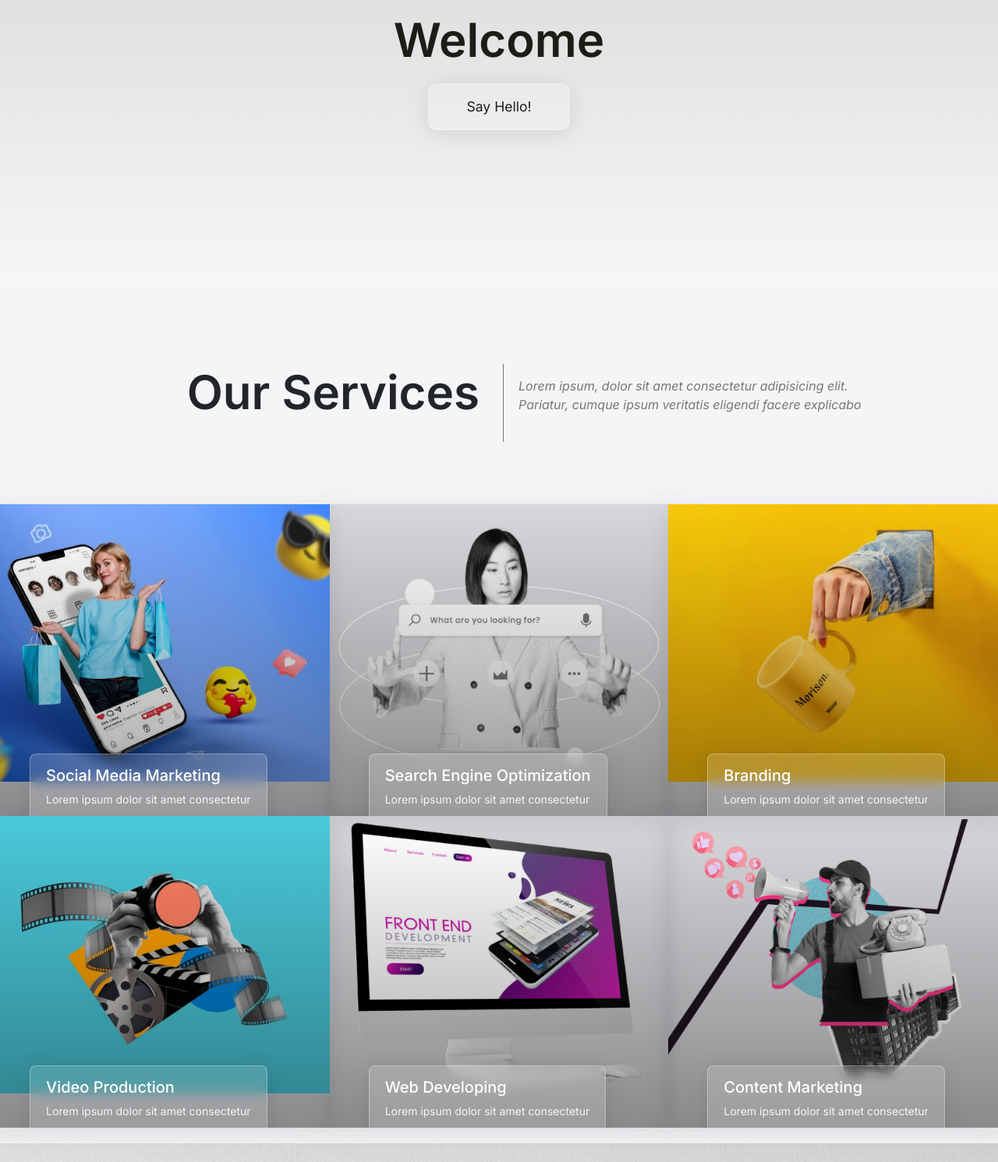
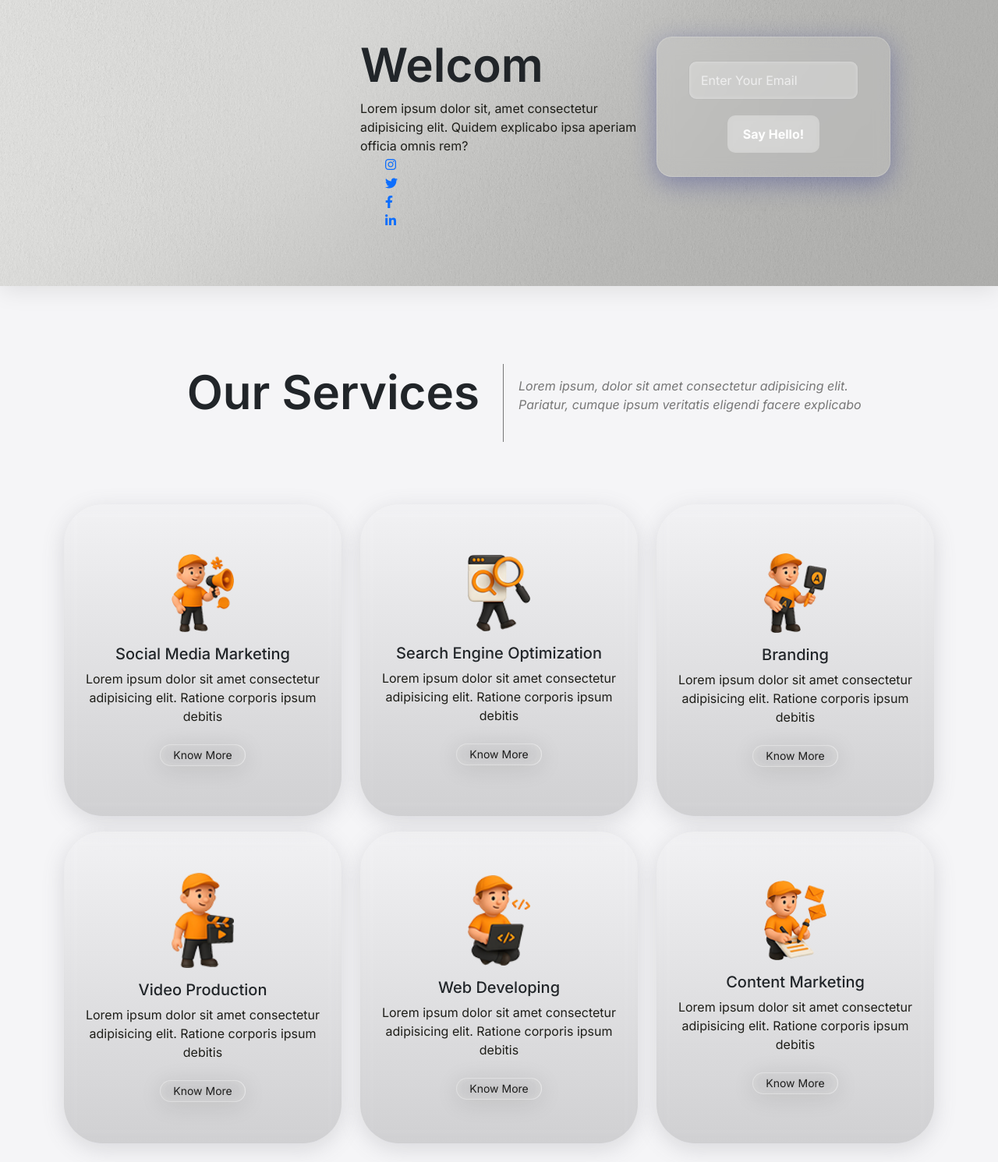
Before and after one commit to arunchandhu/pixelandbrand-v1, a plain HTML site: page index.html in a window 1280 px wide. Shown: the part 273-1764 px from the top of the page at 78% size. Drawn offline with nearby package versions, Linux system fonts and the light colour scheme.

Commit message:
service box

```diff
--- a/assets/css/style.css
+++ b/assets/css/style.css
@@ -17,6 +17,7 @@ html {
   /* Firefox */
   scrollbar-color: rgba(255, 255, 255, 0.3) transparent;
   /* Firefox */
+
 }
 
 body::-webkit-scrollbar {
@@ -285,35 +286,72 @@ section {
 /* home */
 #home {
   width: 100%;
-  height: 80vh;
-  background: linear-gradient(rgba(0, 0, 0, 0.15), rgba(255, 255, 255, 0.15));
-  background-size: cover;
+  /* height: 80vh; */
+  background: url('../images/display-1.jpg') no-repeat center center/cover;
+      height: 80vh;
+  /* background: linear-gradient(rgba(225,225,225,0.15), rgba(225,225,225,0.15)); */
+  box-shadow: 0 4px 30px rgba(0, 0, 0, 0.1);
+  overflow: hidden;
   background-attachment: fixed;
-  display: flex;
-  align-items: center;
-  justify-content: center;
-  position: relative;
-  overflow: hidden;
-
 }
 
-.display-content {
-  text-align: center;
-  color: #1D1D18;
-  /* Optional: for better contrast */
-  z-index: 2;
-  position: absolute;
+.display-hero {
+  position: relative;
   top: 50%;
-  left: 50%;
-  transform: translate(-50%, -5%);
-  width: 100%;
-  height: 100%;
+}
+.subscribe {
+      background: rgba(255, 255, 255, 0.1);
+      border-radius: 20px;
+      box-shadow: 0 8px 32px 0 rgba(31, 38, 135, 0.37);
+      backdrop-filter: blur(10px);
+      -webkit-backdrop-filter: blur(10px);
+      border: 1px solid rgba(255, 255, 255, 0.18);
+      padding: 30px 40px;
+      display: flex;
+      flex-direction: column;
+      align-items: center;
+      width: 300px;
+      height: auto;
+      position: relative;
+      top: 50%;
+    }
 
-}
+    .subscribe input[type="text"] {
+      width: 100%;
+      padding: 12px 15px;
+      margin-bottom: 20px;
+      border: 1px solid rgba(0, 0, 0, 0.1);
+      border-radius: 10px;
+      outline: none;
+      font-size: 16px;
+      background: rgba(255, 255, 255, 0.25);
+      color: #fff;
+      box-shadow: inset 0 0 5px rgba(255, 255, 255, 0.3);
+    }
 
-.display-content h1 {
-  margin-bottom: 20px;
-}
+    .subscribe input::placeholder {
+      color: #eee;
+    }
+
+    .subscribe button {
+      padding: 12px 20px;
+      border: none;
+      border-radius: 10px;
+      background: rgba(255, 255, 255, 0.3);
+      color: white;
+      font-weight: bold;
+      font-size: 16px;
+      cursor: pointer;
+      transition: 0.3s ease;
+      backdrop-filter: blur(5px);
+    }
+
+    .subscribe button:hover {
+      background: rgba(255, 255, 255, 0.6);
+      color: #000;
+    }
+
+
 
 
 
@@ -532,44 +570,43 @@ section {
 }
 
 .service-items {
-  background: rgba(100, 100, 111, 0.2);
+  background: linear-gradient(rgba(225,225,225,0.15), rgba(0,0,0,0.15));
   min-height: 400px;
   height: 100%;
   box-shadow: rgba(100, 100, 111, 0.2) 0px 7px 29px 0px;
+  backdrop-filter: blur(10px);
   position: relative;
   overflow: hidden;
+  margin-bottom: 20px;
+  border-radius: 50px;
+  display: flex;
+  align-items: center;
+  justify-content: center;
 }
 
-.service-items img {
-  width: 100%;
+/* .service-items .service-list{
+    width: 100%;
+    height: auto;
+    background: linear-gradient(rgba(225,225,225,0.15),rgba(225,225,225,0.15));
+    padding: 50px 0;
+    margin: 0 20px;
+    border-radius: 50px;
+    backdrop-filter: blur(10px);
+
+} */
+.service-items .service-list p{
+  padding: 0 10px;
+}
+.service-items .service-list img{
+  width: 80px;
   display: block;
-  transition: transform 0.3s linear;
-  /* move transition here */
-  z-index: 1;
-  position: relative;
+  margin: 0 auto;
 }
 
-.service-items:hover img {
-  transform: scale(1.05);
-}
+
 
 /* Overlay effect */
-.service-items::after {
-  content: "";
-  position: absolute;
-  bottom: 0;
-  left: 0;
-  width: 100%;
-  height: 100%;
-  background: linear-gradient(to top, rgba(100, 100, 111, 0.9) 0%, rgba(100, 100, 111, 0.2) 100%);
-  opacity: 0;
-  transition: opacity 0.3s ease;
-  z-index: 2;
-}
 
-.service-items:hover::after {
-  opacity: 1;
-}
 
 /* Text box */
 .service-name {
@@ -606,14 +643,17 @@ footer {
   -webkit-backdrop-filter: blur(12px);
   border-radius: 16px;
   border: 1px solid rgba(255, 255, 255, 0.25);
-  box-shadow: 0 8px 32px rgba(0, 0, 0, 0.2);     /* Deeper shadow for glass depth */
-  color: #fff;                                   /* Ensure text is readable */
+  box-shadow: 0 8px 32px rgba(0, 0, 0, 0.2);
+  /* Deeper shadow for glass depth */
+  color: #fff;
+  /* Ensure text is readable */
   transition: all 0.3s ease;
   max-width: 100%;
   position: relative;
   z-index: 1;
   background-attachment: fixed;
 }
+
 footer p,
 footer a {
   color: #1D1D18;
@@ -628,17 +668,19 @@ footer a:hover {
 }
 
 
-footer .footer-logo a img{
+footer .footer-logo a img {
   width: 150px;
   text-align: start;
   display: block;
   margin-bottom: 10px;
 }
-footer .footer-logo p{
+
+footer .footer-logo p {
   font-size: 14px;
   padding-left: 10px;
   text-align: justify;
 }
+
 .social-media {
   margin-top: 10px;
 }
@@ -674,47 +716,13 @@ footer .footer-logo p{
 
 /* Social icon styling */
 .social-media .social-list li i {
-  color: #1D1D18;       /* Black icon color */
+  color: #1D1D18;
+  /* Black icon color */
   font-size: 18px;
 }
 
-.footer-service h3{
-  color: #1D1D18;
-}
-.fooder-service-list ul{
-  margin: 0 !important;
-  padding: 0;
-}
-.fooder-service-list ul li{
-  display: grid;
-  grid-template-columns: auto 1fr;
-  gap: 30px;
-
-}
-.fooder-service-list ul li i{
-  color: #1D1D18 !important;
-
-}
 
 
-.service-items::after {
-  content: "";
-  position: absolute;
-  bottom: 0;
-  left: 0;
-  width: 100%;
-  height: 100%;
-  background: linear-gradient(to top, rgba(0, 0, 0, 0.6) 0%, transparent 100%);
-  opacity: 0.6;
-  /* Always on */
-  transition: opacity 0.3s ease;
-  z-index: 2;
-}
-
-.service-items:hover::after {
-  opacity: 0.9;
-  /* Darker on hover */
-}
 
 
 /* Title */
--- a/index.html
+++ b/index.html
@@ -57,9 +57,40 @@
 
     <!-- Home -->
     <section id="home" class="home">
-      <div class="display-content">
-        <h1 class="display-h1">Welcome</h1>
-        <a href="#" class="btn">Say Hello!</a>
+      <div class="container">
+       <div class="row">
+         <div class="col-md-4">
+
+        </div>
+        <div class="col-md-4">
+          <div class="display-hero">
+            <h1>Welcom</h1>
+            <p>Lorem ipsum dolor sit, amet consectetur adipisicing elit. Quidem explicabo ipsa aperiam officia omnis rem?</p>
+            <div class="display-social">
+              <ul class="display-social-media">
+                  <li>
+                    <a href="#"><i class="fa-brands fa-instagram"></i></a>
+                  </li>
+                  <li>
+                    <a href="#"><i class="fa-brands fa-twitter"></i></a>
+                  </li>
+                  <li>
+                    <a href="#"><i class="fa-brands fa-facebook-f"></i></a>
+                  </li>
+                  <li>
+                    <a href="#"><i class="fa-brands fa-linkedin-in"></i></a>
+                  </li>
+                </ul>
+            </div>
+          </div>
+        </div>
+        <div class="col-md-4">
+           <div class="subscribe">
+            <input type="text" placeholder="Enter Your Email" />
+            <button>Say Hello!</button>
+          </div>
+        </div>
+       </div>
       </div>
     </section>
 
@@ -77,62 +108,81 @@
           </div>
         </div>
       </div>
+     <div class="container">
+       <div class="row">
+        <div class="col-md-4">
+          <div class="service-items">
             <div class="service-list">
-        <div class="row">
-          <div class="col-md-4 m-0 p-0">
-            <div class="service-items">
-              <img src="assets/images/smm.jpg" alt="" />
-              <div class="service-name">
-                <h3>Social Media Marketing</h3>
-                <p>Lorem ipsum dolor sit amet consectetur</p>
+              <img src="assets/images/icons/smm.png" alt="">
+              <h3 class="text-center pt-3">Social Media Marketing</h3>
+              <p class="text-center">Lorem ipsum dolor sit amet consectetur adipisicing elit. Ratione corporis ipsum debitis </p>
+              <div class="col-12 mt-4 mx-auto text-center">
+                <a href="#" class="button cta">Know More</a>
               </div>
             </div>
           </div>
-          <div class="col-md-4 m-0 p-0">
+        </div>
+        <div class="col-md-4">
           <div class="service-items">
-              <img src="assets/images/seo.png" alt="" />
-              <div class="service-name">
-                <h3>Search Engine Optimization</h3>
-                <p>Lorem ipsum dolor sit amet consectetur</p>
+            <div class="service-list">
+              <img src="assets/images/icons/seo.png" alt="">
+              <h3 class="text-center pt-3">Search Engine Optimization</h3>
+              <p class="text-center">Lorem ipsum dolor sit amet consectetur adipisicing elit. Ratione corporis ipsum debitis </p>
+              <div class="col-12 mt-4 mx-auto text-center">
+                <a href="#" class="button cta">Know More</a>
               </div>
             </div>
           </div>
-          <div class="col-md-4 m-0 p-0">
+        </div>
+         <div class="col-md-4">
           <div class="service-items">
-              <img src="assets/images/branding.jpg" alt="" />
-              <div class="service-name">
-                <h3>Branding</h3>
-                <p>Lorem ipsum dolor sit amet consectetur</p>
+            <div class="service-list">
+              <img src="assets/images/icons/branding.png" alt="">
+              <h3 class="text-center pt-3">Branding</h3>
+              <p class="text-center">Lorem ipsum dolor sit amet consectetur adipisicing elit. Ratione corporis ipsum debitis </p>
+              <div class="col-12 mt-4 mx-auto text-center">
+                <a href="#" class="button cta">Know More</a>
               </div>
             </div>
           </div>
-          <div class="col-md-4 m-0 p-0">
+        </div>
+         <div class="col-md-4">
           <div class="service-items">
-              <img src="assets/images/video-production.jpg" alt="" />
-              <div class="service-name">
-                <h3>Video Production</h3>
-                <p>Lorem ipsum dolor sit amet consectetur</p>
+            <div class="service-list">
+              <img src="assets/images/icons/video.png" alt="">
+              <h3 class="text-center pt-3">Video Production</h3>
+              <p class="text-center">Lorem ipsum dolor sit amet consectetur adipisicing elit. Ratione corporis ipsum debitis </p>
+              <div class="col-12 mt-4 mx-auto text-center">
+                <a href="#" class="button cta">Know More</a>
               </div>
             </div>
           </div>
-          <div class="col-md-4 m-0 p-0">
+        </div>
+         <div class="col-md-4">
           <div class="service-items">
-              <img src="assets/images/website.png" alt="" />
-              <div class="service-name">
-                <h3>Web Developing</h3>
-                <p>Lorem ipsum dolor sit amet consectetur</p>
+            <div class="service-list">
+              <img src="assets/images/icons/web_dev.png" alt="">
+              <h3 class="text-center pt-3">Web Developing</h3>
+              <p class="text-center">Lorem ipsum dolor sit amet consectetur adipisicing elit. Ratione corporis ipsum debitis </p>
+              <div class="col-12 mt-4 mx-auto text-center">
+                <a href="#" class="button cta">Know More</a>
               </div>
             </div>
           </div>
-          <div class="col-md-4 m-0 p-0">
+        </div>
+         <div class="col-md-4">
           <div class="service-items">
-              <img src="assets/images/content-marketing.png" alt="" />
-              <div class="service-name">
-                <h3>Content Marketing</h3>
-                <p>Lorem ipsum dolor sit amet consectetur</p>
+            <div class="service-list">
+              <img src="assets/images/icons/content.png" alt="">
+              <h3 class="text-center pt-3">Content Marketing</h3>
+              <p class="text-center">Lorem ipsum dolor sit amet consectetur adipisicing elit. Ratione corporis ipsum debitis </p>
+              <div class="col-12 mt-4 mx-auto text-center">
+                <a href="#" class="button cta">Know More</a>
               </div>
             </div>
           </div>
+        </div>
+
       </div>
      </div>
     </section>
@@ -312,17 +362,7 @@
             </div>
           </div>
           <div class="col-md-4">
-            <div class="footer-service">
-              <h3>What We Do</h3>
-              <ul class="fooder-service-list">
-                <li><i class="fa-solid fa-angle-right"></i><a href="#">Social Media Marketing</a></li>
-                <li><i class="fa-solid fa-angle-right"></i><a href="#">Search engine optimization</a></li>
-                <li><i class="fa-solid fa-angle-right"></i><a href="#">Branding</a></li>
-                <li><i class="fa-solid fa-angle-right"></i><a href="#">Video Production</a></li>
-                <li><i class="fa-solid fa-angle-right"></i><a href="#">Web Developing</a></li>
-                <li><i class="fa-solid fa-angle-right"></i><a href="#">Content Marketing </a></li>
-              </ul>
-            </div>
+
           </div>
           <div class="col-md-4"></div>
         </div>
```
Lines whose indentation alone changed are shown as unchanged.
